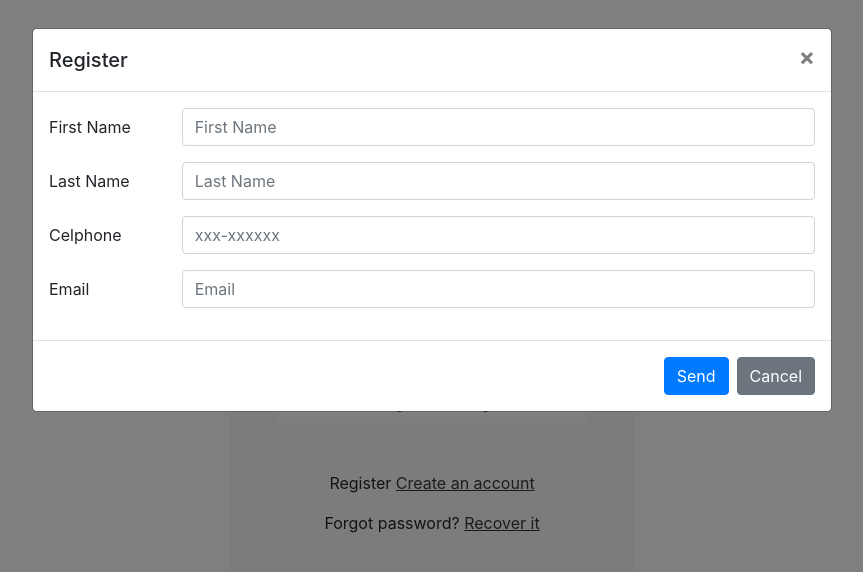
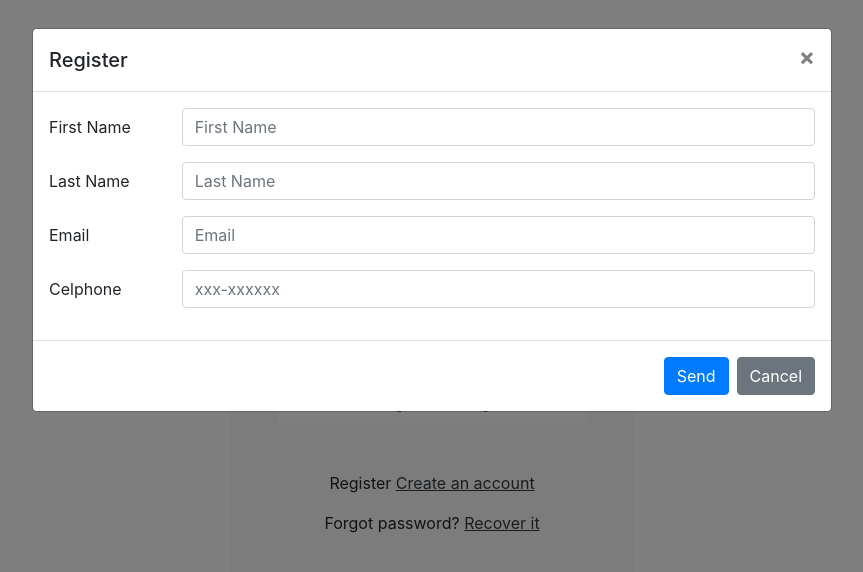
Before and after one commit to zircon-tech/react-boilerplate, a React (Create React App) app: page /login in a window 1280 px wide. Both pictures are taken after a click on the button "test". Shown: the top 572 px of the page, without its empty margins (208-1071 px from the left). Built offline with nearby package versions, Linux system fonts and the light colour scheme; no server answers.

Commit message:
registro con google, agrego de form y validaciones

```diff
--- a/src/components/auth/Login.js
+++ b/src/components/auth/Login.js
@@ -52,6 +52,7 @@ const Login = ({ loading, doLogin, history }) => {
   const [validation, credentials, setCredentials] = useValidatedField({email: '', password: ''});
   const [submmited, setSubmitted] = useState(false);
   const [registerModal, setRegisterModal] = useState(false);
+  const [googleToken, setGoogleToken] = useState('');
 
 
   useEffect(() => {
@@ -72,8 +73,34 @@ const Login = ({ loading, doLogin, history }) => {
     }
   };
 
-  const onModalSubmit = (profile) => {
-    console.log("submitted register modal in true");
+  const callToLoginRegisterWithGoogle = (apiResponse) => {
+    if (apiResponse.data.jwtToken) {
+      setToken(apiResponse.data.jwtToken);
+      history.push('/home');
+    } else {
+      if (apiResponse.data.isInfoMissing) {
+        setData(apiResponse.data.infoMissing);
+      }
+      setRegisterModal(true);
+    }
+  };
+
+  const onRegisterModalSubmit = (profile) => {
+    userService.loginWGoogle(
+      googleToken,
+      profile
+    ).then(
+      (apiResponse) => {
+        callToLoginRegisterWithGoogle(apiResponse);
+      }
+    ).catch(
+      (apiResponseError) => {
+        console.log(apiResponseError);
+        // this.setState({
+        //  error: (error instanceof ClientError) ? error.message : "Internal Error"
+        // });
+      }
+    );
   };
 
   return (
@@ -81,7 +108,7 @@ const Login = ({ loading, doLogin, history }) => {
       <>
         <RegisterModal
           modal={registerModal}
-          submitHandler={onModalSubmit}
+          submitHandler={onRegisterModalSubmit}
           setModal={setRegisterModal}
           size="lg"
           data={data}
@@ -128,22 +155,16 @@ const Login = ({ loading, doLogin, history }) => {
           clientId={constants.GOOGLE_AUTH_CLIENT_ID}
           onSuccess={
             (googleResponse) => {
+              setGoogleToken(googleResponse.tokenId);
               userService.loginWGoogle(
                 googleResponse.tokenId,
               ).then(
                 (apiResponse) => {
-                  if (apiResponse.token) {
-                    setToken(apiResponse.token);
-                  } else {
-                    if (apiResponse.isInfoMissing) {
-                      setData(apiResponse.missingInfo);
-                    }
-                    setRegisterModal(true);
-                  }
+                  callToLoginRegisterWithGoogle(apiResponse);
                 }
               ).catch(
-                (error) => {
-                  console.log(error);
+                (apiResponseError) => {
+                  console.log(apiResponseError);
                   // this.setState({
                   //  error: (error instanceof ClientError) ? error.message : "Internal Error"
                   // });
@@ -152,8 +173,8 @@ const Login = ({ loading, doLogin, history }) => {
             }
           }
           onFailure={
-            ({error, details}) => {
-              console.log(error, details);
+            ({rejectError, details}) => {
+              console.log(rejectError, details);
             }
           }
           render={
--- a/src/components/auth/Register.js
+++ b/src/components/auth/Register.js
@@ -118,7 +118,10 @@ class Register extends Component {
         state => {
           const validation = this.validator.validate(state.user);
           if (validation.isValid) {
-            userService.register(state.user);
+            userService.register(state.user)
+              .then(response => {
+                alert("Usuario registrado correctamente!"); // ToDo
+              });
             this.props.history.push('/login');
           }
           return {
--- a/src/components/auth/RegisterModal.js
+++ b/src/components/auth/RegisterModal.js
@@ -27,12 +27,32 @@ const RegisterModal = (props) => {
   const [errorEmail, setErrorEmail] = useState(null);
   const [errorPhoneNumber, setErrorPhoneNumber] = useState(null);
 
-  const toggle = () => setModal(!modal);
+  const toggle = () => {
+    setModal(!modal);
+  };
   const profile = {
     firstName,
     lastName,
     cellphone,
     email
+  };
+
+  const onClosed = () => {
+    setFirstName("");
+    setLastName("");
+    setPhoneNumber("");
+    setEmail("");
+    setErrorFirstName("");
+    setErrorLastName("");
+    setErrorEmail("");
+    setErrorPhoneNumber("");
+  };
+
+  const onOpened = () => {
+    setFirstName(data.first_name);
+    setLastName(data.last_name);
+    setEmail(data.email);
+    setPhoneNumber(data.cellphone);
   };
 
   useEffect(() => {
@@ -53,12 +73,8 @@ const RegisterModal = (props) => {
         }], lastName).filter(rule => rule.isInvalid);
       setErrorLastName(validateLastName[0] || null);
 
+      if (cellphone) {
         const validatePhoneNumber = fieldValidator([
-        {
-          method: 'isEmpty',
-          validWhen: false,
-          message: 'Please provide a phone number.'
-        },
           {
             method: 'matches',
             args: [/^\(?\d\d\d\)? ?\d\d\d\d\d\d$/],
@@ -66,6 +82,7 @@ const RegisterModal = (props) => {
             message: 'That is not a valid phone number.'
           }], cellphone).filter(rule => rule.isInvalid);
         setErrorPhoneNumber(validatePhoneNumber[0] || null);
+      }
 
       const validateEmail = fieldValidator([
         {
@@ -86,7 +103,14 @@ const RegisterModal = (props) => {
 
   return (
     <div>
-      <Modal isOpen={modal} toggle={toggle} size={size} className={className}>
+      <Modal
+        className={className}
+        isOpen={modal}
+        onClosed={onClosed}
+        onOpened={onOpened}
+        size={size}
+        toggle={toggle}
+      >
         <ModalHeader toggle={toggle}>Register</ModalHeader>
         <ModalBody>
           <div className="form-group row">
@@ -118,6 +142,20 @@ const RegisterModal = (props) => {
             </div>
           </div>
           <div className="form-group row">
+            <label htmlFor="email" className="col-sm-2 col-form-label">Email</label>
+            <div className="col-sm-10">
+              <CInput
+                type="text"
+                name="email"
+                onChange={setEmail}
+                className={classnames("form-control", {'is-invalid': errorEmail && errorEmail.isInvalid})}
+                placeholder="Email"
+                value={email}
+              />
+              <span className="text-muted">{errorEmail && errorEmail.message}</span>
+            </div>
+          </div>
+          <div className="form-group row">
             <label htmlFor="phone_number" className="col-sm-2 col-form-label">Celphone</label>
             <div className="col-sm-10">
               <CInput
@@ -129,20 +167,6 @@ const RegisterModal = (props) => {
                 value={cellphone}
               />
               <span className="text-muted">{errorPhoneNumber && errorPhoneNumber.message}</span>
-            </div>
-          </div>
-          <div className="form-group row">
-            <label htmlFor="email" className="col-sm-2 col-form-label">Email</label>
-            <div className="col-sm-10">
-              <CInput
-                type="text"
-                name="email"
-                onChange={setEmail}
-                className={classnames("form-control", {'is-invalid': errorEmail && errorEmail.message})}
-                placeholder="Email"
-                value={email}
-              />
-              <span className="text-muted">{errorEmail && errorEmail.message}</span>
             </div>
           </div>
         </ModalBody>
--- a/src/services/api/user.service.js
+++ b/src/services/api/user.service.js
@@ -66,13 +66,14 @@ export function logout() {
   // });
 }
 
-export function loginWGoogle(accessToken) {
+export function loginWGoogle(accessToken, user) {
   return unAuthAxiosCall(
-    'user/google_account',
+    '/user/google_account',
     {
       method: "POST",
       body: JSON.stringify({
-        token: accessToken
+        token: accessToken,
+        user: user || {}
       })
     }
   );
```
Lines whose indentation alone changed are shown as unchanged.
